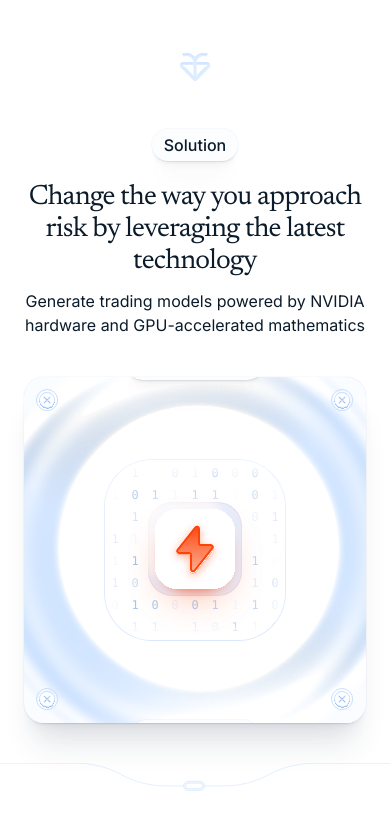
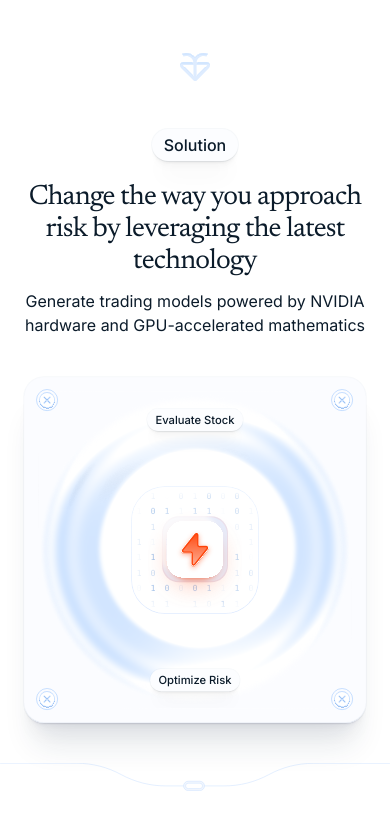
Before and after one commit to setamyDG/riotters-recruitment-task, a React (Vite) app: page / in a window 390 px wide. Shown: the top 830 px of the page. Built offline with nearby package versions, Linux system fonts and the light colour scheme.

Commit message:
feat: update blend mode

```diff
--- a/src/components/Card/Card.tsx
+++ b/src/components/Card/Card.tsx
@@ -47,7 +47,7 @@ export const Card = ({
     <div className="mt-10 flex justify-center xl:mt-18">
       <div className="card-illustration relative overflow-hidden">
         <div className="flex h-full w-full items-center justify-center">
-          <div className="zoom-[0.7148] md:zoom-[1]">
+          <div className="origin-center scale-[0.7] md:scale-100">
             <Donut topLabel={cardIllustrationTopBadge} bottomLabel={cardIllustrationBottomBadge}>
               <DigitGrid>
                 <div className="mt-6">
--- a/src/components/Card/Donut/Donut.tsx
+++ b/src/components/Card/Donut/Donut.tsx
@@ -32,7 +32,7 @@ export const Donut = ({ topLabel, bottomLabel, children }: DonutProps) => (
           width: LIGHTS_GROUP_SIZE,
           height: LIGHTS_GROUP_SIZE,
           transform: 'translate(-50%, -50%)',
-          filter: 'brightness(1.1) saturate(1.05)',
+          filter: 'brightness(1.2)',
         }}
       >
         <div className="relative size-full">
@@ -51,7 +51,7 @@ export const Donut = ({ topLabel, bottomLabel, children }: DonutProps) => (
               top: 92,
               width: 292,
               height: 292,
-              mixBlendMode: 'plus-lighter',
+              mixBlendMode: 'screen',
             }}
           />
           <img
@@ -69,7 +69,7 @@ export const Donut = ({ topLabel, bottomLabel, children }: DonutProps) => (
               top: 91,
               width: 293,
               height: 293,
-              mixBlendMode: 'plus-lighter',
+              mixBlendMode: 'screen',
             }}
           />
           <motion.div
```
